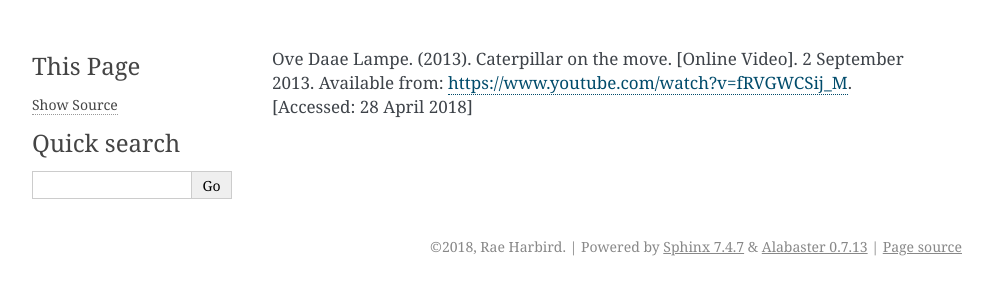
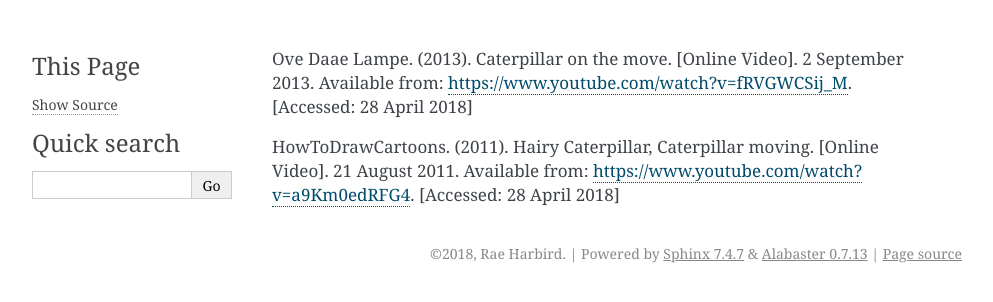
Before and after one commit to rharbird/ucl-microbit-robotics-readthedocs, a Sphinx documentation site: the page built from source/references.rst, in a window 1280 px wide. Shown: the top 302 px of the page, without its empty margins (148-1141 px from the left). Built offline with Sphinx 7.4.7, drawn with Linux system fonts in a browser that asks for light colours; pages that are not in the unit, such as notebooks, are missing from menus.

```diff
--- a/source/caterpillar_robot.rst
+++ b/source/caterpillar_robot.rst
@@ -37,3 +37,5 @@
 3 body segments, we’re going to need some power to move each segment and we
 will use a motor, called a servo motor to do this. We'll control the motors
 using a program written on a micro:bit.
+
+In the next section, we'll find out about motors.
--- a/source/index.rst
+++ b/source/index.rst
@@ -23,6 +23,7 @@
 
    getting_started.rst
    caterpillar_robot.rst
+   references.rst
 
 
 Indices and tables
--- a/source/references.rst
+++ b/source/references.rst
@@ -1,2 +1,5 @@
 Ove Daae Lampe. (2013). Caterpillar on the move. [Online Video]. 2 September 2013.
 Available from: https://www.youtube.com/watch?v=fRVGWCSij_M. [Accessed: 28 April 2018]
+
+HowToDrawCartoons. (2011). Hairy Caterpillar, Caterpillar moving. [Online Video]. 21 August 2011.
+Available from: https://www.youtube.com/watch?v=a9Km0edRFG4. [Accessed: 28 April 2018]
```
